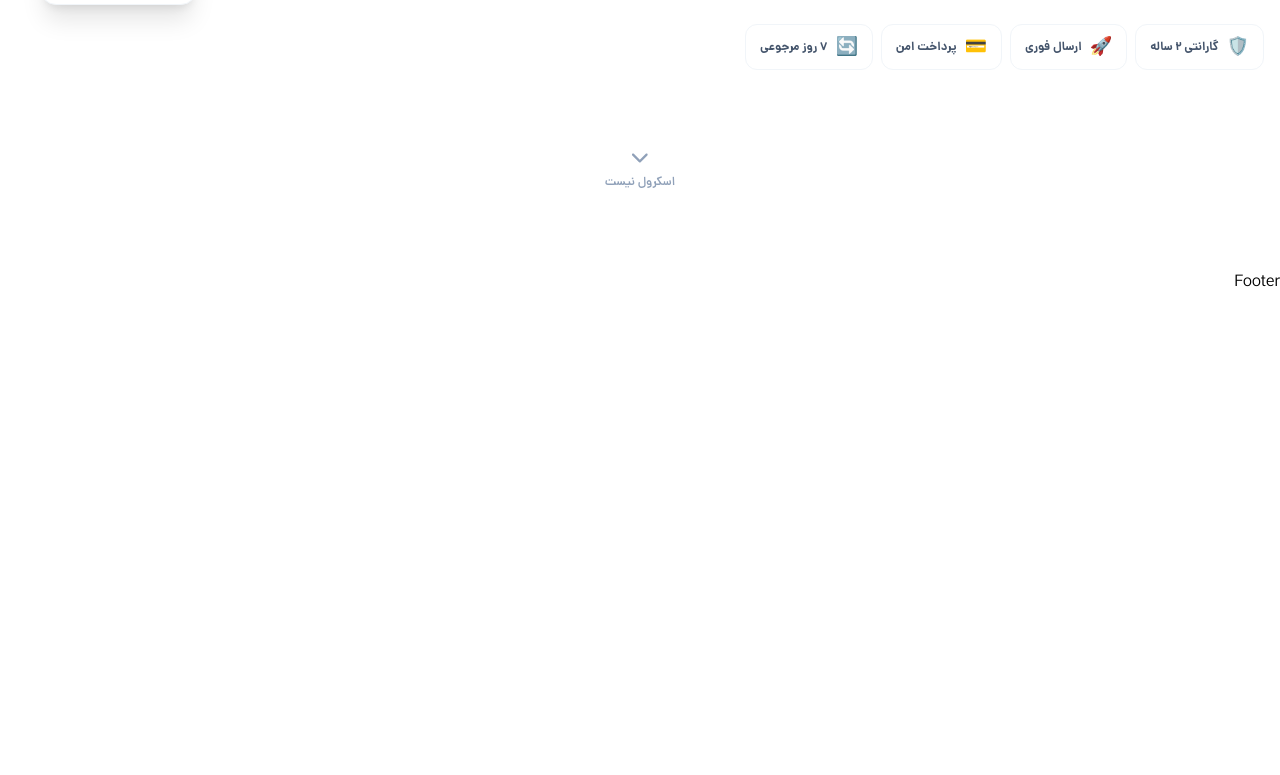
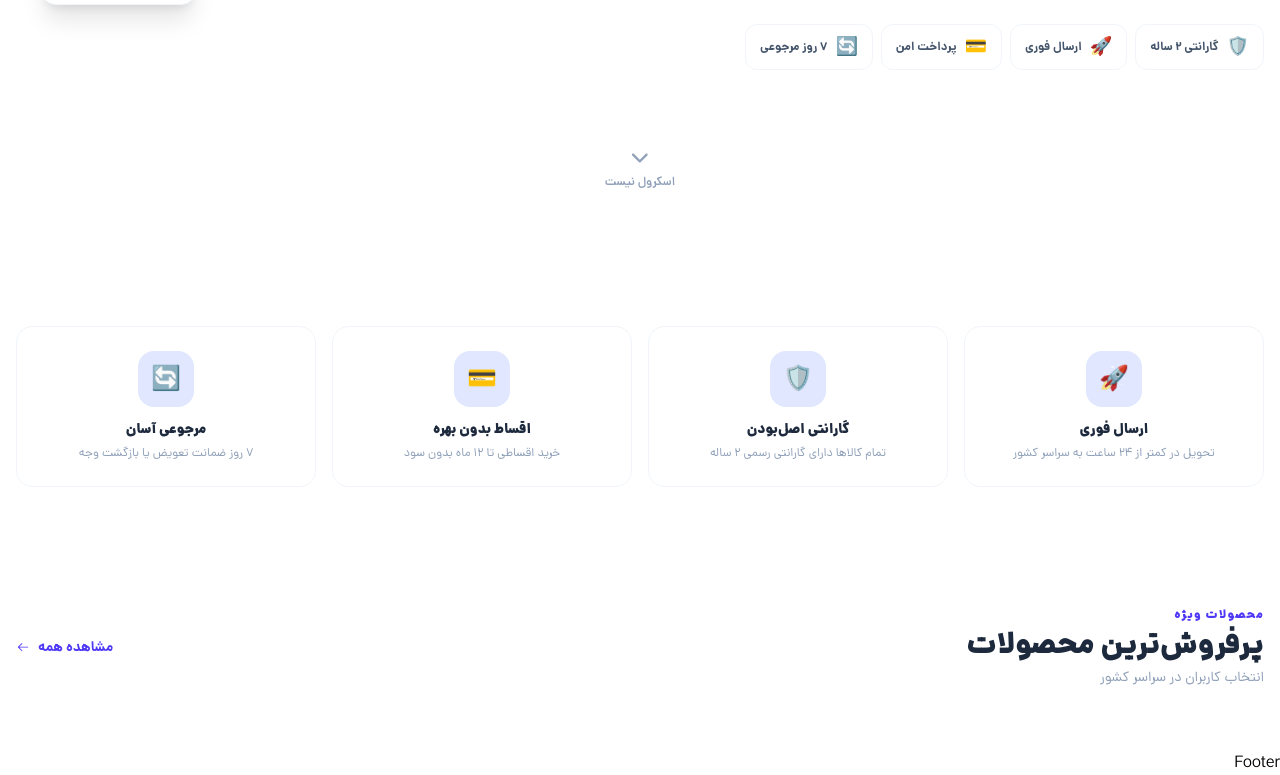
Before and after one commit to alinasrolahi-01/online-shop, a React (Vite) app: page / in a window 1280 px wide. Shown: the part 924-1699 px from the top of the page. Before the commit the page ends 1218 px from the top, so only its background shows below. Built offline with nearby package versions, Linux system fonts and the light colour scheme.

Commit message:
add featuresBox and section Header in main Home

```diff
--- a/src/components/HeaderComponnet/CategoryMenu.jsx
+++ b/src/components/HeaderComponnet/CategoryMenu.jsx
@@ -13,7 +13,7 @@ const CategoryMenu = () => {
 
   return (
     <div
-      className="relative"
+      className="relative z-30"
       onMouseEnter={() => setIsOpen(true)}
       onMouseLeave={() => setIsOpen(false)}
     >
--- /dev/null
+++ b/src/components/MainComponents/CategorySelect.jsx
@@ -0,0 +1,23 @@
+import React from 'react'
+import { Link } from 'react-router'
+import { GoArrowLeft } from "react-icons/go";
+import SectionHeader from '../common/SectionHeader';
+
+
+const CategorySelect = () => {
+    return (
+        <div className=' wrapper py-16 '>
+            <div className='flex items-center justify-between'>
+                <div>
+                    <SectionHeader badge="محصولات ویژه" title="پرفروش‌ترین محصولات" description="انتخاب کاربران در سراسر کشور" align="right" />
+                </div>
+                <Link to="/" className='flex items-center gap-2 hidden sm:flex items-center gap-1.5 text-sm font-bold text-indigo-600 hover:text-indigo-800 transition-colors'>
+                   مشاهده همه
+                   <GoArrowLeft />
+                </Link>
+            </div>
+        </div>
+    )
+}
+
+export default CategorySelect
--- /dev/null
+++ b/src/components/common/FeaturesBox.jsx
@@ -0,0 +1,21 @@
+import React from 'react'
+
+import { featuresData } from '../../data/featuresData'
+
+const FeaturesBox = () => {
+  return (
+    <div className='grid grid-cols-2 md:grid-cols-4 gap-4 wrapper py-14' >
+        {
+            featuresData.map((item) => (
+                <div className='group flex flex-col items-center text-center p-6 rounded-2xl border border-slate-100 hover:border-indigo-200 hover:shadow-xl hover:shadow-indigo-50/80 transition-all cursor-default'>
+                <div key={item.id} className='w-14 h-14 rounded-2xl flex items-center justify-center text-2xl mb-3 group-hover:scale-110 transition-transform duration-300 bg-indigo-100'>{item.icon}</div>
+                <p className="font-black text-slate-800 text-sm" x-text="f.title">{item.title}</p>
+                <p className="text-slate-400 text-xs mt-1 leading-relaxed" x-text="f.desc">{item.description}</p>
+                </div>
+            ))
+        }
+    </div>
+  )
+}
+
+export default FeaturesBox
--- /dev/null
+++ b/src/components/common/SectionHeader.jsx
@@ -0,0 +1,13 @@
+import React from 'react'
+
+const SectionHeader = ({ badge, title , description , align = "center"}) => {
+  return (
+    <div className={`text-${align}`}>
+        <p class="text-indigo-600 text-xs font-black uppercase tracking-widest mb-1 ">{badge}</p>
+        <h2 class="text-3xl font-black text-slate-800">{title}</h2>
+        <p class="text-slate-400 text-sm mt-1">{description}</p>
+    </div>
+  )
+}
+
+export default SectionHeader
--- /dev/null
+++ b/src/data/featuresData.js
@@ -0,0 +1,26 @@
+export const featuresData = [
+  {
+    id: 1,
+    icon: "🚀",
+    title: "ارسال فوری",
+    description: "تحویل در کمتر از ۲۴ ساعت به سراسر کشور",
+  },
+  {
+    id: 2,
+    icon: "🛡️",
+    title: "گارانتی اصل‌بودن",
+    description: "تمام کالاها دارای گارانتی رسمی ۲ ساله",
+  },
+  {
+    id: 3,
+    icon: "💳",
+    title: "اقساط بدون بهره",
+    description: "خرید اقساطی تا ۱۲ ماه بدون سود",
+  },
+  {
+    id: 4,
+    icon: "🔄",
+    title: "مرجوعی آسان",
+    description: "۷ روز ضمانت تعویض یا بازگشت وجه",
+  },
+];
--- a/src/pages/Home/Home.jsx
+++ b/src/pages/Home/Home.jsx
@@ -1,12 +1,22 @@
 import React from 'react'
 import HeroSection from '../../components/HeroSection/HeroSection'
 import HeroSectionDetails from '../../components/HeroSection/HeroSectionDetails'
+import FeaturesBox from '../../components/common/FeaturesBox'
+import CategorySelect from '../../components/MainComponents/CategorySelect'
 
 const Home = () => {
   return (
+   <>
     <HeroSection>
       <HeroSectionDetails/>
     </HeroSection>
+
+
+    <FeaturesBox/>
+
+    <CategorySelect/>
+
+   </>
   )
 }
 
```
